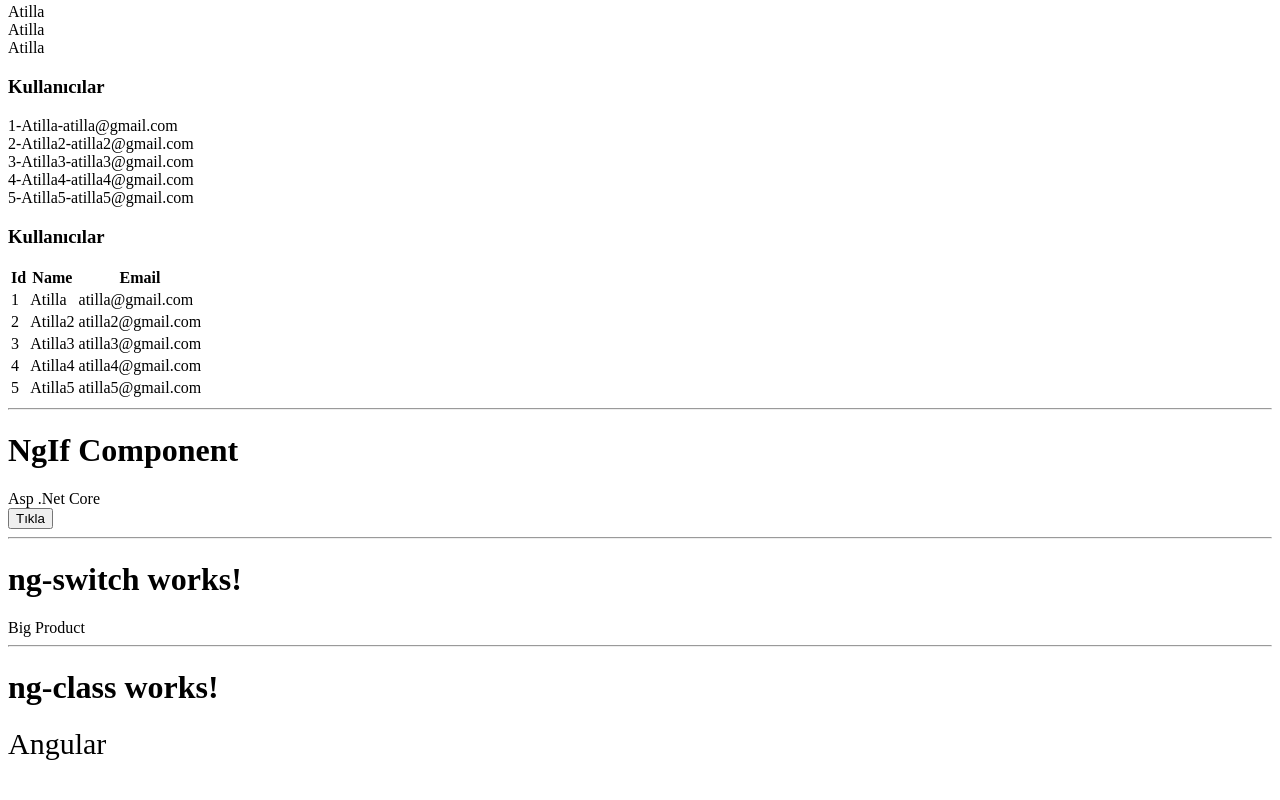
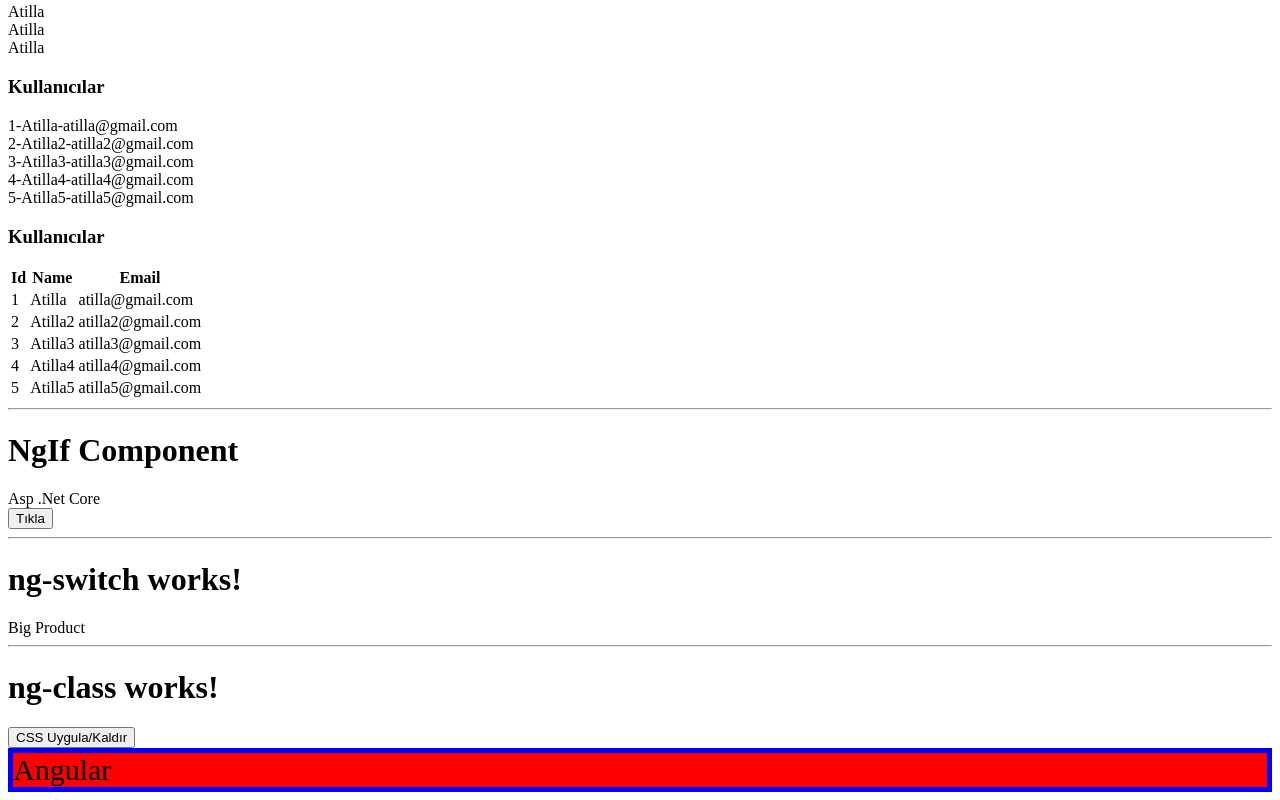
Before and after one commit to atillakalay/TurkcellAngularCourse, an Angular app in the folder angularapp/: page / in a window 1280 px wide. Shown: the part 199-999 px from the top of the page. Before the commit the page ends 968 px from the top, so only its background shows below. Built offline with nearby package versions, Linux system fonts and the light colour scheme.

Commit message:
NgClass Directive Example-1 course has been completed.

```diff
--- a/angularapp/src/app/directive/ng-class/ng-class.component.css
+++ b/angularapp/src/app/directive/ng-class/ng-class.component.css
@@ -5,5 +5,5 @@
   background-color: red;
 }
 .blueBorder {
-  border: 1px solid blue;
+  border: 5px solid blue;
 }
--- a/angularapp/src/app/directive/ng-class/ng-class.component.html
+++ b/angularapp/src/app/directive/ng-class/ng-class.component.html
@@ -1,3 +1,4 @@
 <h1>ng-class works!</h1>
 
-<div [ngClass]="{'large':true}">Angular</div>
+<button (click)="applyCss()">CSS Uygula/Kaldır</button>
+<div [ngClass]="{'large':isLarge,'redBox':isRedBox,'blueBorder':isBorder}">Angular</div>
--- a/angularapp/src/app/directive/ng-class/ng-class.component.ts
+++ b/angularapp/src/app/directive/ng-class/ng-class.component.ts
@@ -7,4 +7,15 @@ import { Component } from '@angular/core';
 })
 export class NgClassComponent {
 
+  isLarge = true
+  isRedBox = true
+  isBorder = true
+
+
+
+  applyCss() {
+    this.isLarge = !this.isLarge
+    this.isRedBox = !this.isRedBox
+    this.isBorder = !this.isBorder
+  }
 }
```
